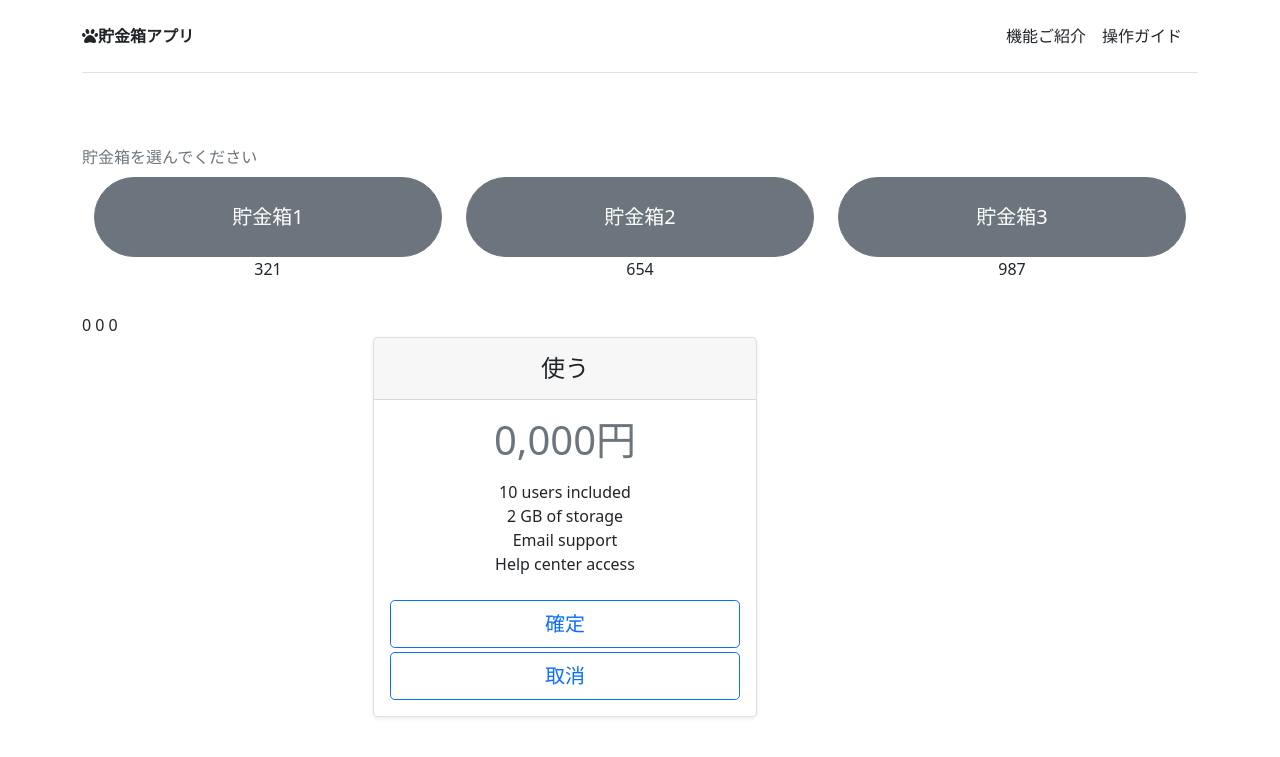
After one commit to of3jlmssoo/djangorest-simple-app2, a Django app: page /confirm in a window 1280 px wide. The commit adds this page. Shown: the top 757 px of the page. Run offline with Django 4.2, Linux system fonts and the light colour scheme; some libraries are stand-ins or nearby versions.

Commit message:
confirm panel making

```diff
--- a/chokinbako/chokin/templates/chokin/base.html
+++ b/chokinbako/chokin/templates/chokin/base.html
@@ -4,22 +4,20 @@
     <meta charset="utf-8">
     <meta name="description" content="">
 
-
     <link href="https://cdn.jsdelivr.net/npm/bootstrap@5.0.2/dist/css/bootstrap.min.css" rel="stylesheet" integrity="sha384-EVSTQN3/azprG1Anm3QDgpJLIm9Nao0Yz1ztcQTwFspd3yD65VohhpuuCOmLASjC" crossorigin="anonymous">
     <script src="https://cdn.jsdelivr.net/npm/bootstrap@5.0.2/dist/js/bootstrap.bundle.min.js" integrity="sha384-MrcW6ZMFYlzcLA8Nl+NtUVF0sA7MsXsP1UyJoMp4YLEuNSfAP+JcXn/tWtIaxVXM" crossorigin="anonymous"></script>
 
     <script src="https://code.jquery.com/jquery-3.6.0.js" integrity="sha256-H+K7U5CnXl1h5ywQfKtSj8PCmoN9aaq30gDh27Xc0jk=" crossorigin="anonymous"></script>
 
-
     <title>Simple App2 with Bootstrap</title>
 
-<link href="https://use.fontawesome.com/releases/v5.6.1/css/all.css" rel="stylesheet">
-
-    <title>Bootstrap サンプル</title>
+    <link href="https://use.fontawesome.com/releases/v5.6.1/css/all.css" rel="stylesheet">
 
 
+    <!-- PCブラウザー、スマホ対応 -->
     <meta name="viewport" content="width=device-width, initial-scale=1">
 
+    <!-- ページ内で元の位置に戻る -->
     <script>
       document.addEventListener("DOMContentLoaded", function(event) {
           var scrollpos = localStorage.getItem('scrollpos');
--- /dev/null
+++ b/chokinbako/chokin/templates/chokin/boxes.html
@@ -0,0 +1,42 @@
+<label for="exampleFormControlInput1" class="form-label"><p class="text-muted mt-5 mb-0">貯金箱を選んでください</p></label>
+<div class="container">
+  <form action="{% url 'chokin' %}" method="POST">
+    {% csrf_token %}
+    <div class="row mb-4">
+      <div class="col-12 col-xl-4 mb-2">
+        <div class="form-group">
+          <input class="{{box1}}" type="submit" name="boxchoice1" id="box1" value="貯金箱1"></input>
+          {% if boxpanel == 0 %}
+            <p class="text-center mb-0">{{ box1current }}</p>
+          {% else %}
+            <p class="text-center mb-0">{{ box1current }}</p>
+            <p class="text-center mt-0">手続き前 : {{ box1previous }}</p>
+          {% endif %}
+        </div>
+
+      </div>
+      <div class="col-12 col-xl-4 mb-2">
+        <div class="form-group">
+          <input class="{{box2}}" type="submit" name="boxchoice2" id="box2" value="貯金箱2"></input>
+          {% if boxpanel == 0 %}
+            <p class="text-center mb-0">{{ box2current }}</p>
+          {% else %}
+            <p class="text-center mb-0">{{ box2current }}</p>
+            <p class="text-center mt-0">手続き前 : {{ box2previous }}</p>
+          {% endif %}
+        </div>
+      </div>
+      <div class="col-12 col-xl-4 mb-2">
+        <div class="form-group">
+          <input class="{{box3}}" type="submit" name="boxchoice3" id="box3" value="貯金箱3"></input>
+          {% if boxpanel == 0 %}
+            <p class="text-center mb-0">{{ box3current }}</p>
+          {% else %}
+            <p class="text-center mb-0">{{ box3current }}</p>
+            <p class="text-center mt-0">手続き前 : {{ box3previous }}</p>
+          {% endif %}
+        </div>
+      </div>
+    </div>
+  </form>
+</div>
--- /dev/null
+++ b/chokinbako/chokin/templates/chokin/confirm.html
@@ -0,0 +1,35 @@
+{% extends 'chokin/base.html' %}
+{% block content %}
+{% load static %}
+
+{% include 'chokin/boxes.html' %}
+
+{{ price }}
+{{ box }}
+{{ proc }}
+
+<div class="container">
+<div class="row row-cols-1 row-cols-md-1 mb-3 text-center">
+      <div class="col-3">
+      </div>
+      <div class="col-3">
+        <div class="card mb-4 rounded-3 shadow-sm"  style="width: 24rem;">
+          <div class="card-header py-3">
+            <h4 class="my-0 fw-normal">{% if proc ==　'proc1' %}貯める{% else %}使う{% endif %}</h4>
+          </div>
+          <div class="card-body">
+            <h1 class="card-title text-muted fw-light">{{ price }},000円<small class="text-muted fw-light"></small></h1>
+            <ul class="list-unstyled mt-3 mb-4">
+              <li>10 users included</li>
+              <li>2 GB of storage</li>
+              <li>Email support</li>
+              <li>Help center access</li>
+            </ul>
+            <button type="button" class="w-100 btn btn-lg btn-outline-primary mb-1">確定</button>
+            <button type="button" class="w-100 btn btn-lg btn-outline-primary">取消</button>
+          </div>
+        </div>
+      </div>
+</div>
+</div>
+{% endblock  %}
--- a/chokinbako/chokin/urls.py
+++ b/chokinbako/chokin/urls.py
@@ -1,7 +1,9 @@
-from django.urls import path
+from django.urls import path, include
+from django.contrib import admin
 from . import views
 
 urlpatterns = [
-    path('', views.index, name='index'),
-    path('some_view', views.some_view, name='some_view'),
+    path('', views.chokin, name='chokin'),
+    # path('confirm/<price>/<box>/<proc>/', views.confirm, name='confirm')
+    path('confirm', views.confirm, name='confirm')
 ]
--- a/chokinbako/chokin/views.py
+++ b/chokinbako/chokin/views.py
@@ -1,8 +1,8 @@
-from django.shortcuts import render
+from django.shortcuts import render, redirect
 
 # Create your views here.
 from django.http import HttpResponse
-
+from django.template import loader
 
 HIGHLIGHT_CLASS = "btn btn-success w-100 btn-lg rounded-pill p-4"
 NORMAL_CLASS = "btn btn-secondary w-100 btn-lg rounded-pill p-4"
@@ -13,7 +13,17 @@ choice_context = {
     'box3': NORMAL_CLASS,
     'proc1': NORMAL_CLASS,
     'proc2': NORMAL_CLASS,
-    'attr6': NORMAL_CLASS,
+    'box1current': 321,
+    'box2current': 654,
+    'box3current': 987,
+    'box1previous': 123,
+    'box2previous': 456,
+    'box3previous': 789,
+    'boxpanel': 0,
+    'subpanel': 0,
+    'price': 0,
+    'box': 0,
+    'proc': 0
 }
 
 
@@ -22,8 +32,8 @@ def index(request):
     return render(request, 'chokin/base.html', choice_context)
 
 
-def some_view(request):
-    print(f'=> some_view() called {request.POST.keys()}')
+def chokin(request):
+    print(f'=> chokin()() called {request.POST.keys()}')
     # context = {
     #     'box1': NORMAL_CLASS,
     #     'box2': NORMAL_CLASS,
@@ -49,19 +59,56 @@ def some_view(request):
         choice_context['proc1'] = NORMAL_CLASS
         choice_context['proc2'] = HIGHLIGHT_CLASS
     if 'price1' in request.POST:
-        print(f'=> some_view() called {request.POST.get("price1")=} {which_box_and_process()=}')
-        choice_context['box1'] = NORMAL_CLASS
-        choice_context['box2'] = NORMAL_CLASS
-        choice_context['box3'] = NORMAL_CLASS
-        choice_context['proc1'] = NORMAL_CLASS
-        choice_context['proc2'] = NORMAL_CLASS
+        print(f'=> chokin()() called {request.POST.get("price1")=} {which_box_and_process()=}')
+        # return redirect('result')
+        # return render(request, 'chokin/result.html', request.POST.get("price1"),which_box_and_process())
 
-    print(f'{choice_context=}')
-    return render(request, 'chokin/base.html', choice_context)
+        # price = request.POST.get("price1")
+        choice_context['price'] = request.POST.get("price1")
+        box_proc = which_box_and_process()
+        choice_context['box'] = box_proc[0]
+        choice_context['proc'] = box_proc[1]
+        print(f'=========================> {box_proc=}')
+
+        # template=loader.get_template('chokin/result.html')
+        # context ={'price':price,'box':box_proc[0], 'proc':box_proc[1]}
+        # return HttpResponse(template.render(context,request))
+
+        # return HttpResponse("Hello, World!")
+        return redirect('confirm')
+        # return render(request, 'chokin/result.html', {'price':price,'box':box_proc[0], 'proc':box_proc[1]})
+
+        # result(request, price,box_proc[0], box_proc[1])
+
+    # return render(request, 'chokin/base.html', choice_context)
+    return render(request, 'chokin/chokin.html', choice_context)
+
+
+def clear_choices():
+    choice_context['box1'] = NORMAL_CLASS
+    choice_context['box2'] = NORMAL_CLASS
+    choice_context['box3'] = NORMAL_CLASS
+    choice_context['proc1'] = NORMAL_CLASS
+    choice_context['proc2'] = NORMAL_CLASS
+
 
 def which_box_and_process():
     print(f'which_box_and_process() called {choice_context=}')
+    # TODO: 有効な組み合わせであるかチェックする。駄目ならやり直しを求める
     return [k for k, v in choice_context.items() if v == HIGHLIGHT_CLASS]
     pass
+
+
 def which_process():
     pass
+
+
+def confirm(request):
+    # return redirect('result')
+
+    # template = loader.get_template('chokin/confirm.html')
+    # return HttpResponse(template.render(choice_context, request))
+
+    # return HttpResponse("Hello, World!")
+
+    return render(request, 'chokin/confirm.html', choice_context)
--- a/chokinbako/chokinbako/urls.py
+++ b/chokinbako/chokinbako/urls.py
@@ -19,7 +19,8 @@ from django.urls import include, path
 
 
 urlpatterns = [
-    path('', include('chokin.urls')),
+    # path('', include('chokin.urls')),
     path('chokin/', include('chokin.urls')),
     path('admin/', admin.site.urls),
+    path('', include('chokin.urls')),
 ]
```
Also changed, not shown: other parts of chokinbako/chokin/templates/chokin/base.html (+2 -73 lines), chokinbako/chokin/templates/chokin/boxprocprice.html (added, +44 -0 lines), chokinbako/chokin/templates/chokin/chokin.html (added, +8 -0 lines), DB.drawio.svg (added), 1 other file.
